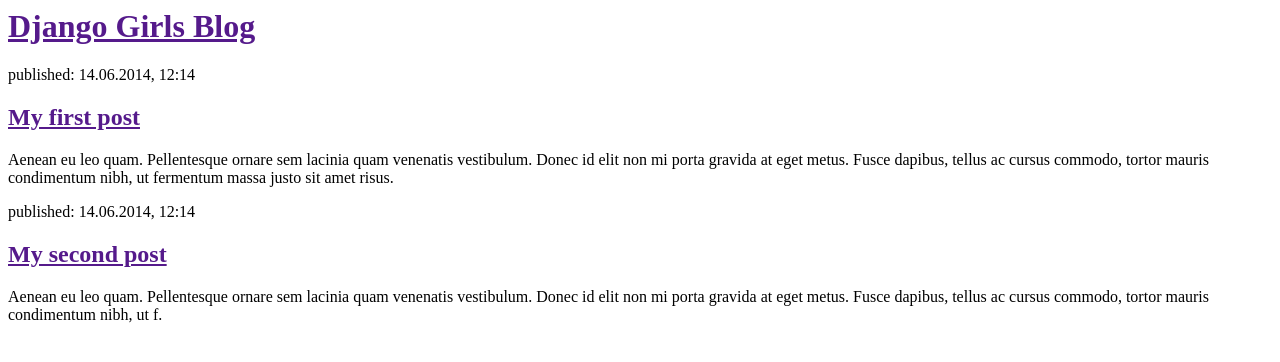
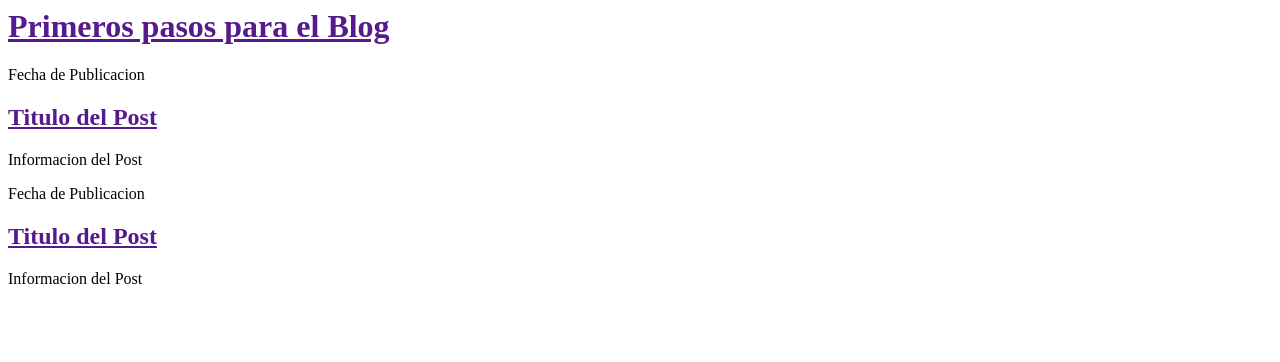
Before and after one commit to IAGKarate/Franco, a Django app: page / in a window 1280 px wide. Shown: the top 362 px of the page. Run offline with Django 3.2, Linux system fonts and the light colour scheme.

Commit message:
Se modifico el archivo Html list_views

```diff
--- a/blog/templates/blog/post_list.html
+++ b/blog/templates/blog/post_list.html
@@ -1,22 +1,22 @@
     <html>
         <head>
-            <title>Django Girls blog</title>
+            <title>Franco Canadiense</title>
         </head>
         <body>
             <div>
-                <h1><a href="">Django Girls Blog</a></h1>
+                <h1><a href="">Primeros pasos para el Blog</a></h1>
             </div>
 
             <div>
-                <p>published: 14.06.2014, 12:14</p>
-                <h2><a href="">My first post</a></h2>
-                <p>Aenean eu leo quam. Pellentesque ornare sem lacinia quam venenatis vestibulum. Donec id elit non mi porta gravida at eget metus. Fusce dapibus, tellus ac cursus commodo, tortor mauris condimentum nibh, ut fermentum massa justo sit amet risus.</p>
+                <p>Fecha de Publicacion</p>
+                <h2><a href="">Titulo del Post</a></h2>
+                <p>Informacion del Post</p>
             </div>
 
-            <div>
-                <p>published: 14.06.2014, 12:14</p>
-                <h2><a href="">My second post</a></h2>
-                <p>Aenean eu leo quam. Pellentesque ornare sem lacinia quam venenatis vestibulum. Donec id elit non mi porta gravida at eget metus. Fusce dapibus, tellus ac cursus commodo, tortor mauris condimentum nibh, ut f.</p>
+ 			<div>
+                <p>Fecha de Publicacion</p>
+                <h2><a href="">Titulo del Post</a></h2>
+                <p>Informacion del Post</p>
             </div>
         </body>
     </html>
```
